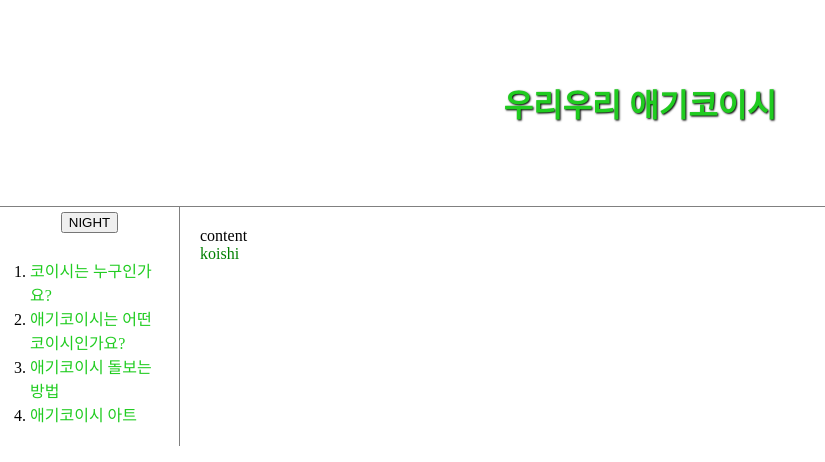
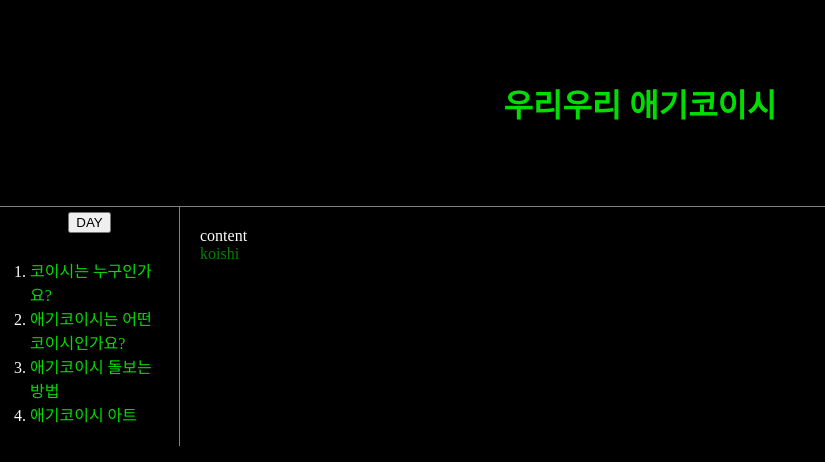
Before and after one commit to kuman514/BabyKoishiHTML, a plain HTML site: page BabyKoishiArt.html in a window 1280 px wide. Both pictures are taken after a click on the button "NIGHT". Shown: the whole page, without its empty margins (0-825 px from the left). Drawn offline with nearby package versions, Linux system fonts and the light colour scheme.

Commit message:
Make Night Button available

```diff
--- a/BabyKoishiArt.html
+++ b/BabyKoishiArt.html
@@ -16,7 +16,7 @@
         <div id="middle">
             <div id="leftMenu">
                 <div class="menuInput">
-                    <input class="nightButton" type="button" value="NIGHT">
+                    <input class="nightButton" type="button" value="NIGHT" onclick="Theme.NightDayInvert(this);">
                 </div>
                 <ol>
                     <script>
--- a/Function/ui.js
+++ b/Function/ui.js
@@ -8,3 +8,39 @@ function GenerateMenus () {
     GenerateListItem("HowToCare.html", "애기코이시 돌보는 방법");
     GenerateListItem("BabyKoishiArt.html", "애기코이시 아트");
 }
+
+var Link = {
+    "SetColor": function (color) {
+        $('a').css("color", color);
+    }
+}
+
+var Body = {
+    "SetColor": function (color) {
+        $('body').css("color", color);
+    },
+    "SetBackgroundColor": function (color) {
+        $('body').css("backgroundColor", color);
+    }
+}
+
+var Theme = {
+    "isNight": false,
+    "NightDayInvert": function (button) {
+        if (this.isNight) {
+            // if night theme -> day
+            Body.SetColor('black');
+            Body.SetBackgroundColor('white');
+            Link.SetColor('#20CC20');
+            this.isNight = false;
+            button.value = "NIGHT";
+        } else {
+            // if day theme -> night
+            Body.SetColor('white');
+            Body.SetBackgroundColor('black');
+            Link.SetColor('#00DD00');
+            this.isNight = true;
+            button.value = "DAY";
+        }
+    }
+}
```
Also changed, not shown: HowToCare.html (+1 -1 lines), WhoIsBabyKoishi.html (+1 -1 lines), WhoIsKoishi.html (+1 -1 lines), index.html (+1 -1 lines).
